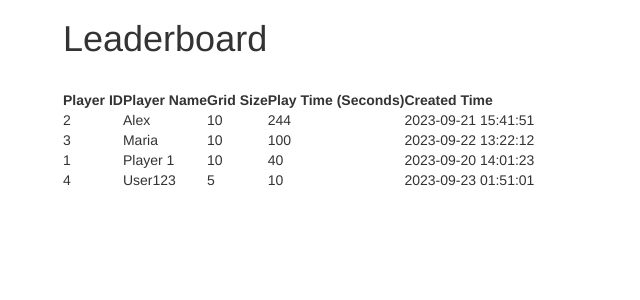
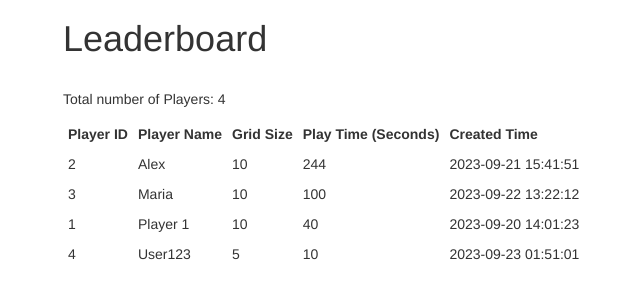
Before and after one commit to Endyzi/tic-tac-toe, a PHP site: page /leaderboard in a window 1280 px wide. Shown: the part 51-351 px from the top of the page, without its empty margins (7-647 px from the left). Run offline with PHP 8.4, Linux system fonts and the light colour scheme; data comes from the database, SQL or seed files in the repository.

Commit message:
small design change for leaderboard table rows

```diff
--- a/app/library/Views/leaderboard.php
+++ b/app/library/Views/leaderboard.php
@@ -8,9 +8,10 @@
 ?>
 
 <div class="row content-container col-xs-12">
-
+<!-- displays total number of players from the leaderboardcontroller function-->
+<p>Total number of Players: <?= htmlspecialchars($this->totalPlayers) ?></p>
 </div>
-<!--displaying data from the players table, will change again soon for cleaner look, need to sort based on highest ranking.   -->
+<!--displaying data from the players table, is sorted based on highest grid and playtime.   -->
 <table>
     <thead>
         <tr>
--- a/app/www/style.css
+++ b/app/www/style.css
@@ -24,3 +24,10 @@ body {
     text-align: center;
     line-height: 0;
 }
+
+/*for the table rows that are displayed in the leaderboard*/
+th, td {
+    padding: 5px;
+    text-align: left;
+    margin: auto;
+}
```
